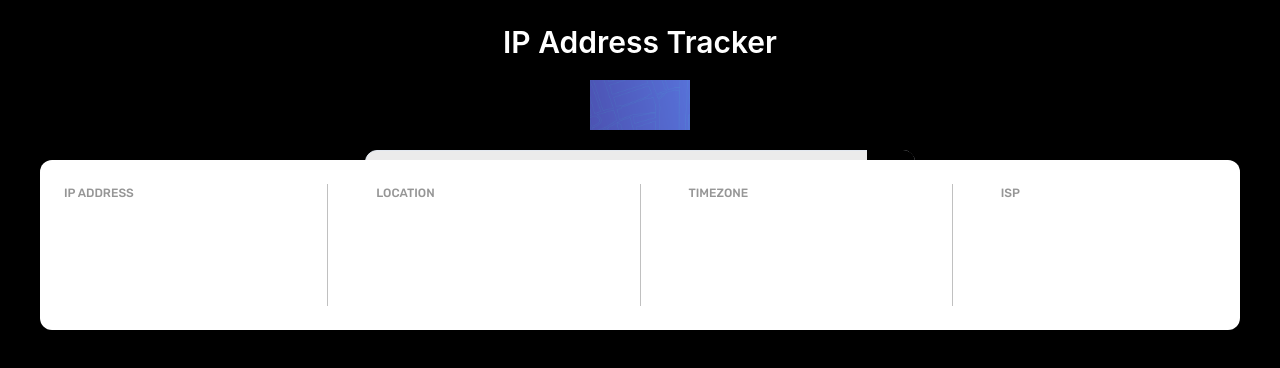
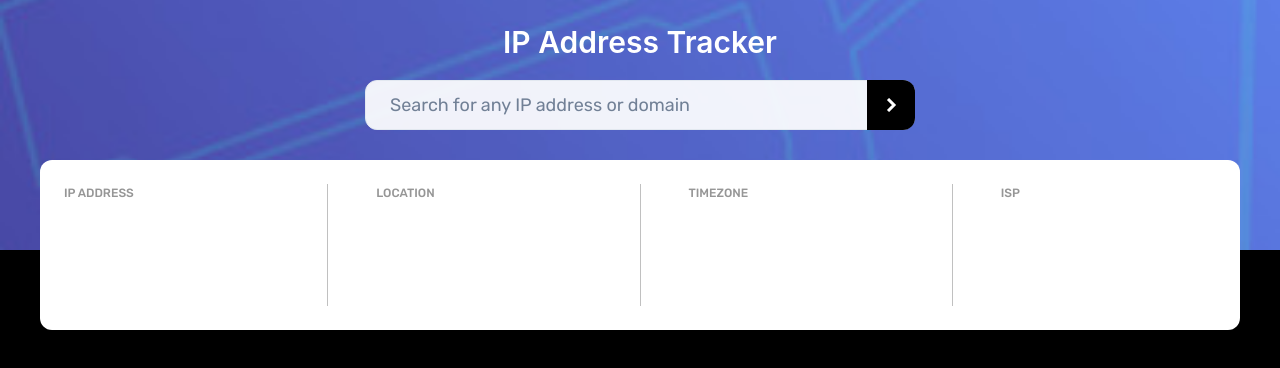
Before and after one commit to KevinPadi/ip-adress-tracker-app, a React (Vite) app: page / in a window 1280 px wide. Shown: the top 368 px of the page. Built offline with nearby package versions, Linux system fonts and the light colour scheme; no server answers.

Commit message:
using jpg

```diff
--- a/src/App.jsx
+++ b/src/App.jsx
@@ -32,13 +32,13 @@ function App () {
         w='100%'
         p={6}
         h={[290, 290, 250]}
-        // bgImage="url('/pattern-bg-desktop.PNG')"
-        // backgroundPosition='center'
-        // backgroundRepeat='no-repeat'
-        // backgroundSize='cover'
+        bgImage="url('/pattern-bg-mobile.jpg')"
+        backgroundPosition='center'
+        backgroundRepeat='no-repeat'
+        backgroundSize='cover'
       >
         <Heading as='h1' fontSize={['xl', 'xl', '3xl']} fontWeight={600} color='white'>IP Address Tracker</Heading>
-        <Image h='50px' w='100px' objectFit='cover' src='/pattern-bg-desktop.png' />
+        {/* <Image h='50px' w='100px' objectFit='cover' src='/pattern-bg-mobile.jpg' /> */}
         <InputGroup w={[300, 200, 550]}>
           <Input
             value={search}
```
Also changed, not shown: public/pattern-bg-mobile.jpg (added).
